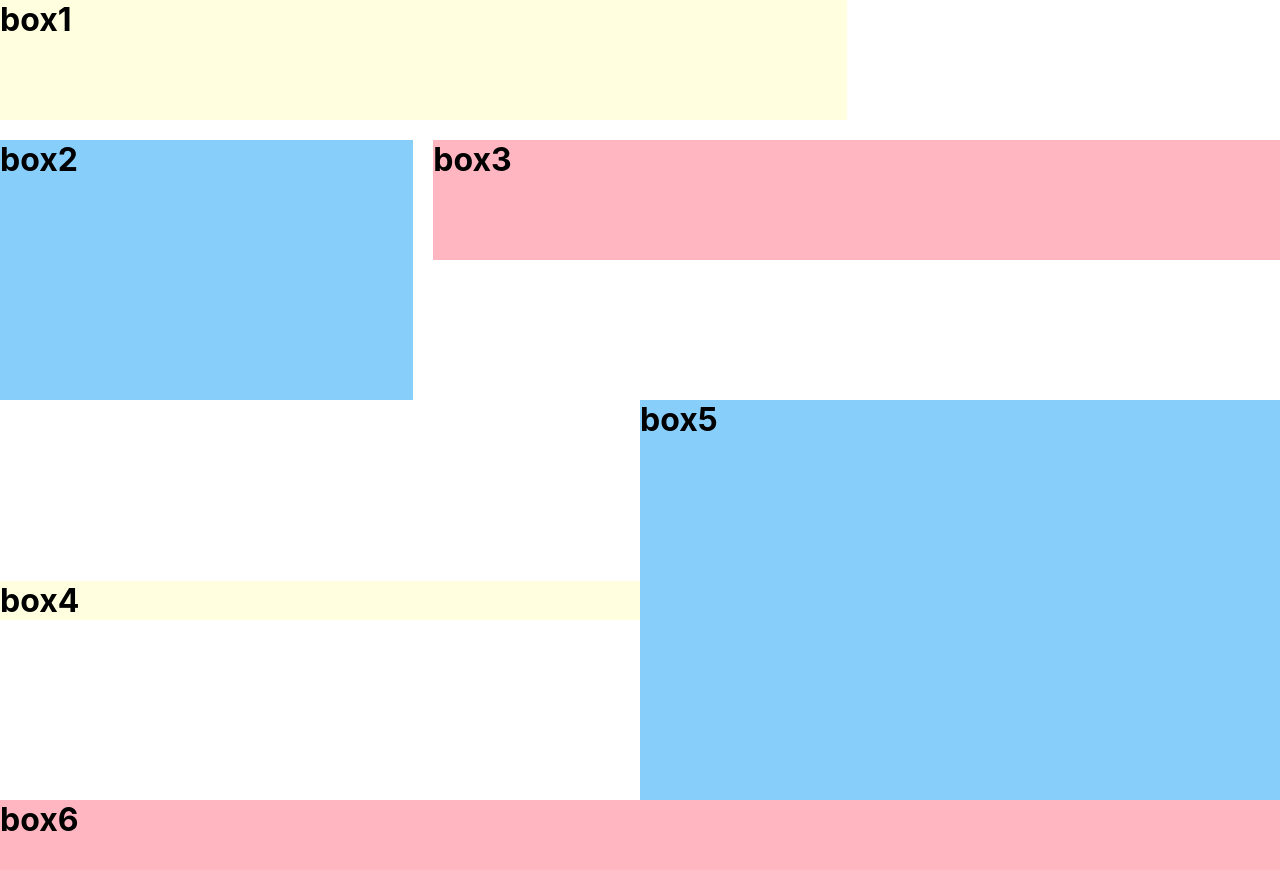
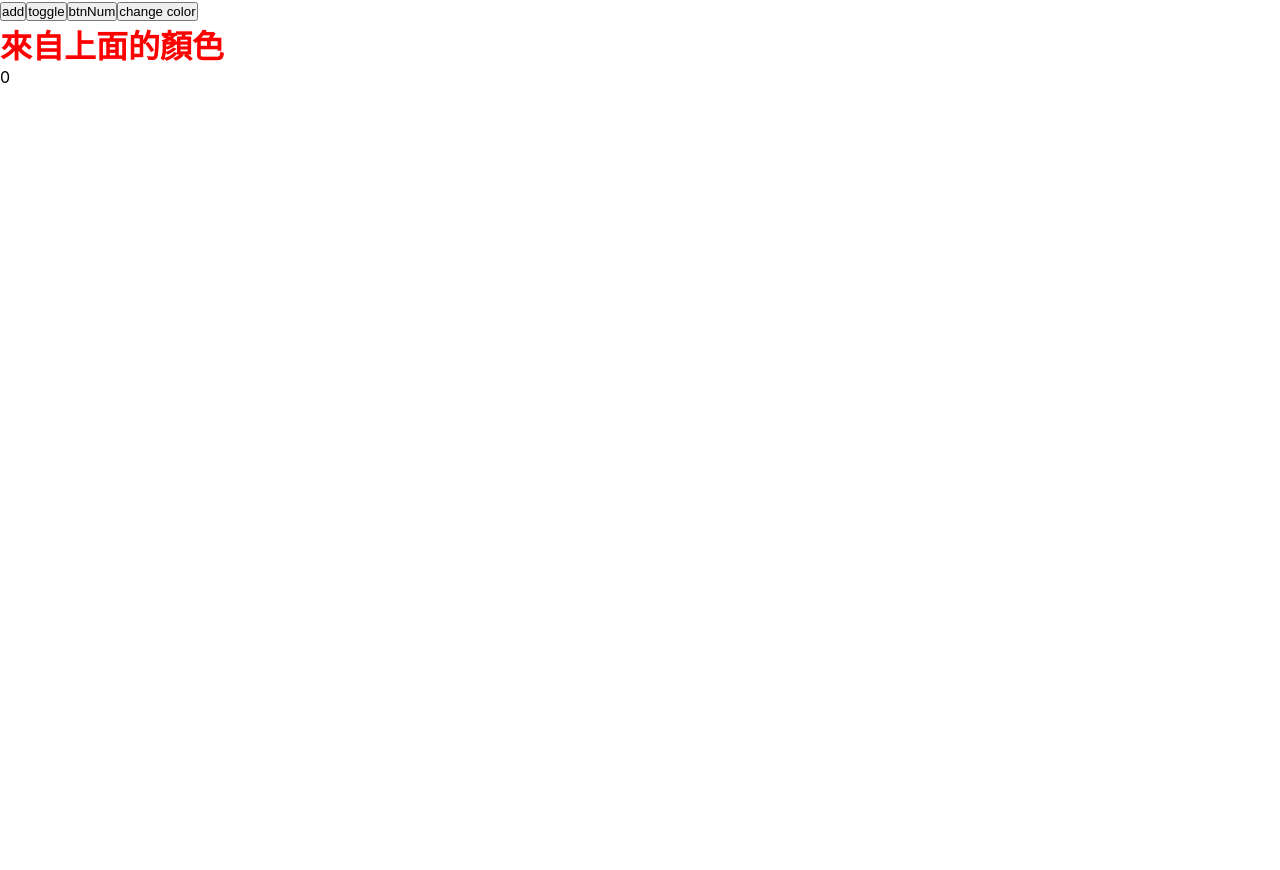
Before and after one commit to huoshengchiou/React_EXM, a React (Create React App) app: page / in a window 1280 px wide. Shown: the top 870 px of the page. After the commit the page ends 800 px from the top, so only its background shows below. Built offline with nearby package versions, Linux system fonts and the light colour scheme.

Commit message:
'update'

```diff
--- a/src/App.js
+++ b/src/App.js
@@ -1,5 +1,5 @@
 import React, { useState } from "react";
-import AnimateCard from './AnimateCard'
+import AnimateCard from "./AnimateCard";
 import Banner from "./Banner";
 import Rxjs_main from "./Rxjs_main";
 import Test_memo from "./Test_memo";
@@ -23,11 +23,12 @@ import TabLv1_v2_EX from "../src/TabLv1_v2_EX";
 import Timertest from "../src/Timertest";
 import InputImg from "../src/InputImg";
 
-import TestBlob from '../src/TestBlob'
-import ClassComponent from '../src/ClassComponent'
-import DragTest from '../src/DragTest'
-import Imglazy from '../src/Imglazy'
-import GridCSS from './GridCSS'
+import TestBlob from "../src/TestBlob";
+import ClassComponent from "../src/ClassComponent";
+import DragTest from "../src/DragTest";
+import Imglazy from "../src/Imglazy";
+import GridCSS from "./GridCSS";
+import ContextReducer from "./ContextReducer";
 function App() {
   //inject new props
   const EnhanceComponent = HOC(Component1, Component2);
@@ -109,7 +110,8 @@ function App() {
       {/* < DragTest/> */}
       {/* <Imglazy/> */}
       {/* <AnimateCard/> */}
-      <GridCSS/>
+      {/* <GridCSS /> */}
+      <ContextReducer />
     </>
   );
 }
--- /dev/null
+++ b/src/ContextReducer/Context/index.js
@@ -0,0 +1,36 @@
+import React, { createContext, useState } from "react";
+
+export const ContextShip = createContext();
+ContextShip.displayName = "ContextShip";
+
+export const Context = (props) => {
+  const [num, setNum] = useState(0);
+  const [string, setString] = useState("");
+  const [testObj, setTestObj] = useState({ name: "jack" });
+
+  const store = React.useMemo(
+    () => ({
+      num,
+      setNum,
+      testObj,
+      setTestObj,
+      string,
+      setString,
+    }),
+    [num, string, testObj]
+  );
+  //   const obj = {
+  //     num,
+  //     setNum,
+  //     testObj,
+  //     setTestObj,
+  //   };
+
+  return (
+    <>
+      <ContextShip.Provider value={store}>
+        {props.children}
+      </ContextShip.Provider>
+    </>
+  );
+};
--- /dev/null
+++ b/src/ContextReducer/Main/Num/Child/index.js
@@ -0,0 +1,16 @@
+import React, { useEffect, useState } from "react";
+
+function Child({ updateNum }) {
+  const [render, setRender] = useState(0);
+  useEffect(() => {
+    console.log("child render");
+    setRender(updateNum());
+  }, [updateNum]);
+  return (
+    <>
+      <div>{render}</div>
+    </>
+  );
+}
+
+export default Child;
--- /dev/null
+++ b/src/ContextReducer/Main/Num/index.js
@@ -0,0 +1,35 @@
+import React, { useState, useEffect, useCallback } from "react";
+import { ContextShip } from "../../Context";
+import Child from "./Child";
+
+function Num({ setStr, str }) {
+  const updateNum = useCallback(() => {
+    return str;
+  }, [str]);
+
+  const [theme, setTheme] = useState(false);
+
+  return (
+    <>
+      <button
+        onClick={() => {
+          setStr((pre) => pre + 1);
+        }}
+      >
+        btnNum
+      </button>
+      <button
+        onClick={() => {
+          setTheme((pre) => !pre);
+        }}
+      >
+        change color
+      </button>
+      <h1 style={{ color: theme ? "blue" : "red" }}>來自上面的顏色</h1>
+
+      <Child updateNum={updateNum} />
+    </>
+  );
+}
+
+export default Num;
--- /dev/null
+++ b/src/ContextReducer/Main/Obj/index.js
@@ -0,0 +1,9 @@
+import React, { useContext, useMemo } from "react";
+import { ContextShip } from "../../Context";
+function Obj() {
+  console.log("Obj render");
+
+  return <>{"Obj render"}</>;
+}
+
+export default Obj;
--- /dev/null
+++ b/src/ContextReducer/Main/index.js
@@ -0,0 +1,31 @@
+import React, { useState, useContext, useCallback, memo } from "react";
+import { ContextShip } from "../Context";
+import Num from "./Num";
+import Obj from "./Obj";
+
+function Main() {
+  //   const { num, setNum, setTestObj, testObj } = useContext(ContextShip);
+
+  const [str, setStr] = useState(0);
+  const [color, setColor] = useState(false);
+
+  //   const add = useCallback(() => {
+  //     setNum((pre) => pre + 1);
+  //   }, [setNum]);
+
+  const getNum = useCallback(() => {
+    return str;
+  }, [str]);
+
+  return (
+    <>
+      <button onClick={() => setStr((pre) => pre + 1)}>add</button>
+      <button onClick={() => setColor((pre) => !pre)}>toggle</button>
+      <Num setStr={setStr} str={str} />
+      <div>{color && 1}</div>
+      {/* <Obj /> */}
+    </>
+  );
+}
+
+export default memo(Main);
--- /dev/null
+++ b/src/ContextReducer/index.js
@@ -0,0 +1,14 @@
+import React from "react";
+import { Context } from "./Context";
+import Main from "./Main";
+function ContextReducer() {
+  return (
+    <>
+      <Context>
+        <Main />
+      </Context>
+    </>
+  );
+}
+
+export default ContextReducer;
```
